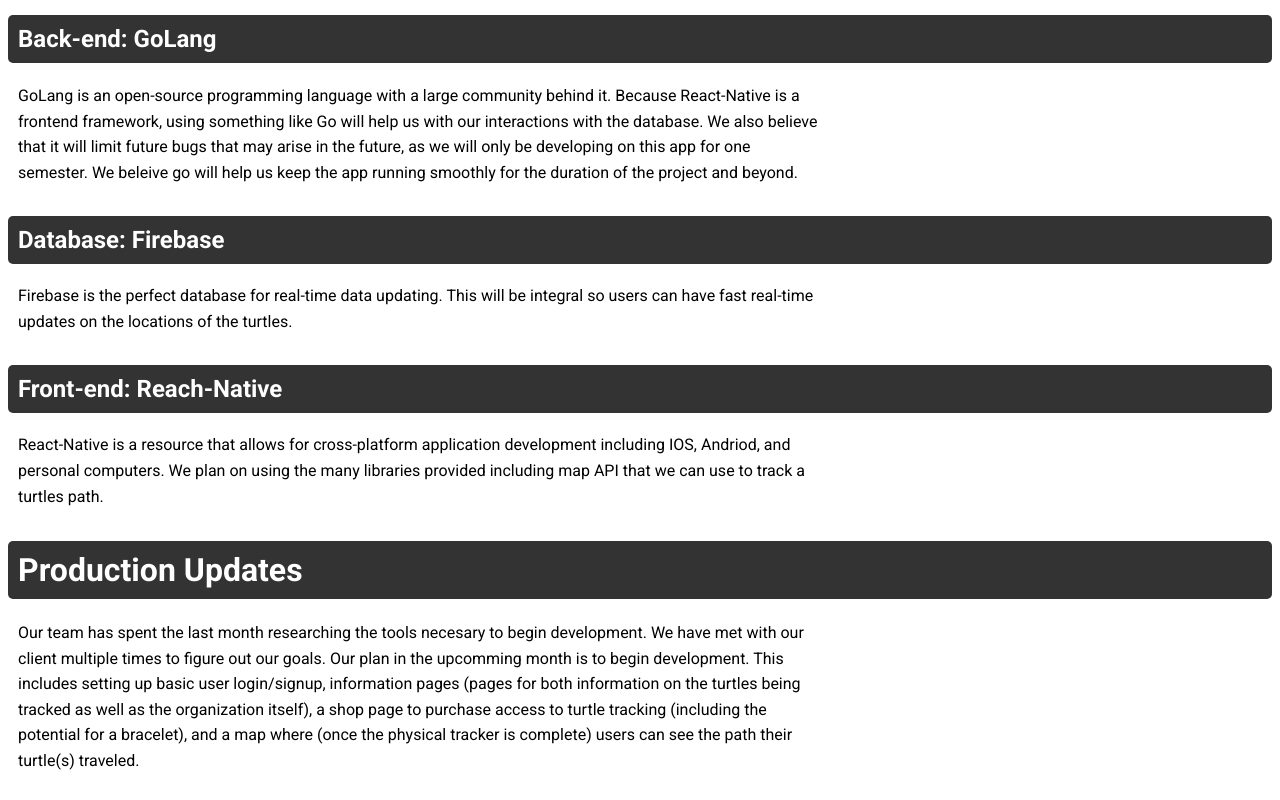
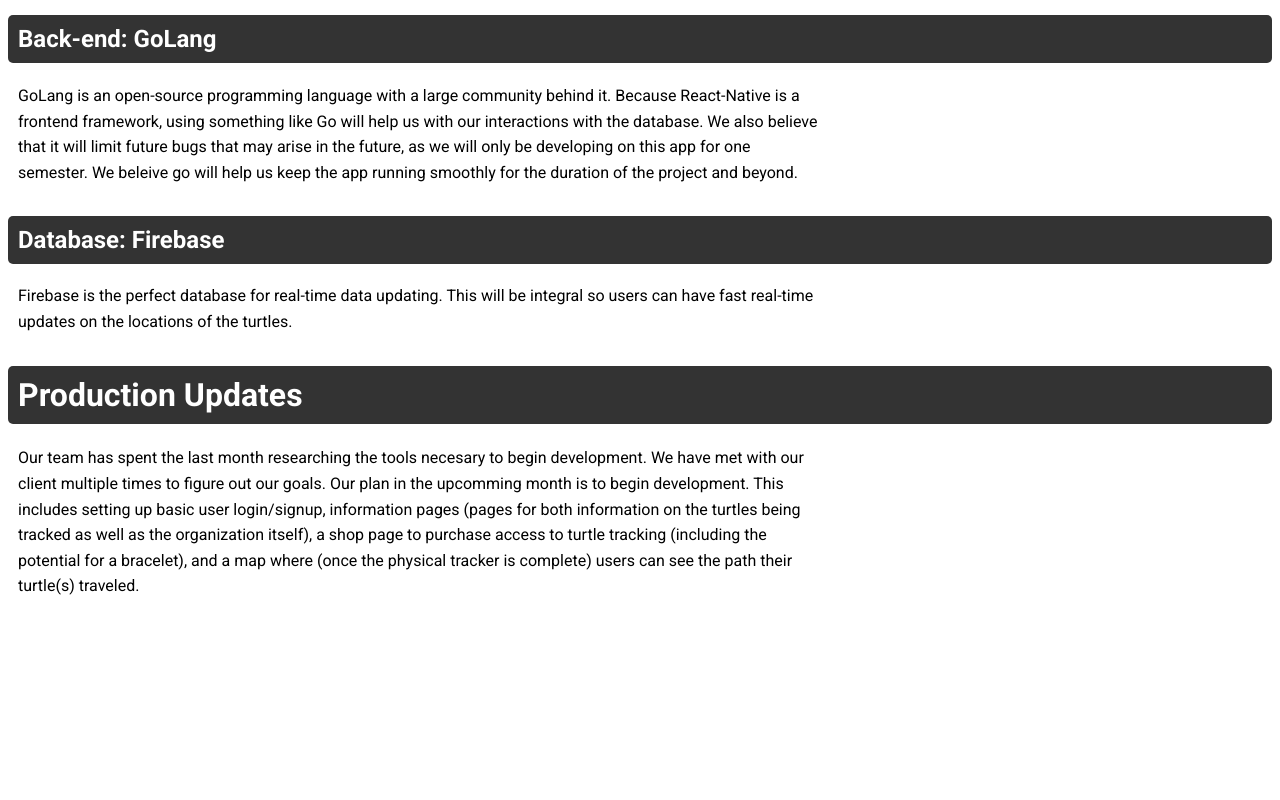
Before and after one commit to caseyc7/public-capstone-turtleup-page, a plain HTML site: page index.html in a window 1280 px wide. Shown: the part 546-1346 px from the top of the page. After the commit the page ends 1171 px from the top, so only its background shows below. Drawn offline with Linux system fonts and the light colour scheme.

Commit message:
removed copy paste error

```diff
--- a/index.html
+++ b/index.html
@@ -40,11 +40,6 @@
         This will be integral so users can have fast real-time updates
         on the locations of the turtles.
     </p>
-    <h2>Front-end: Reach-Native</h2>
-    <p>
-        React-Native is a resource that allows for cross-platform application development including IOS, Andriod, and personal computers.
-        We plan on using the many libraries provided including map API that we can use to track a turtles path.
-    </p>
     <h1>Production Updates</h1>
     <p>
         Our team has spent the last month researching the tools necesary to begin development.
```
